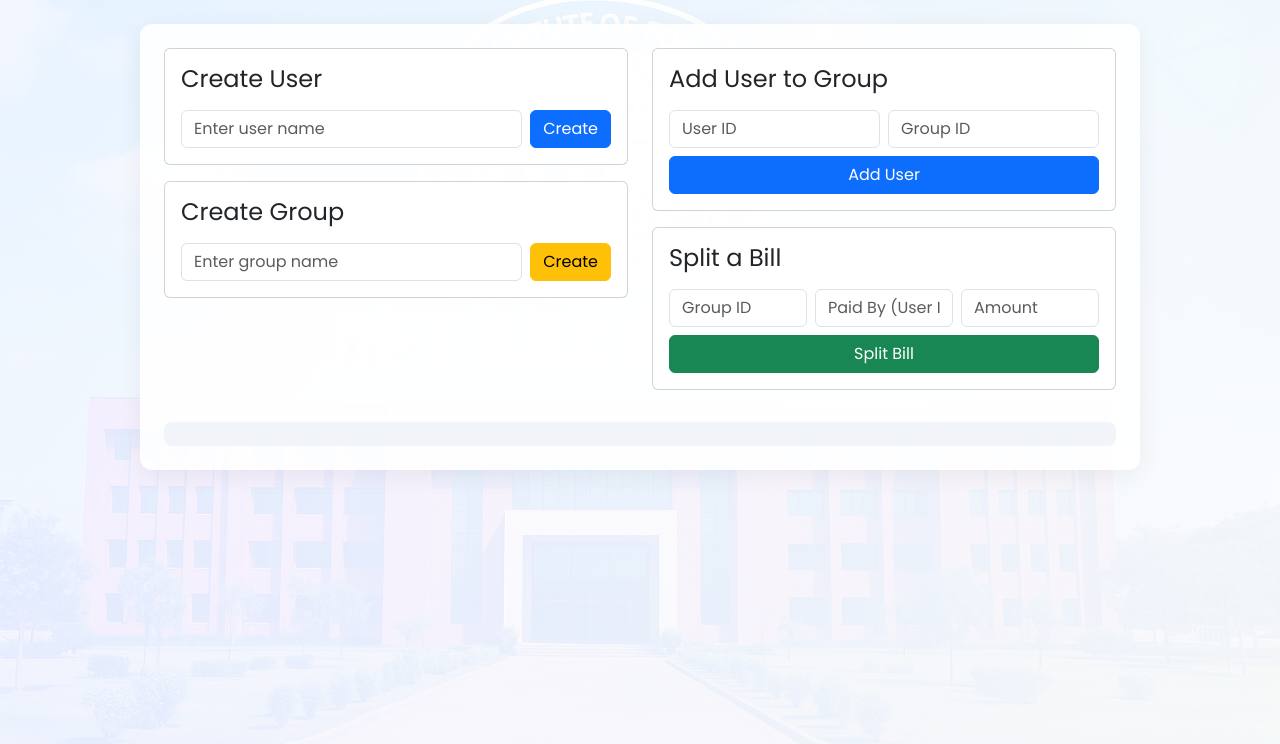
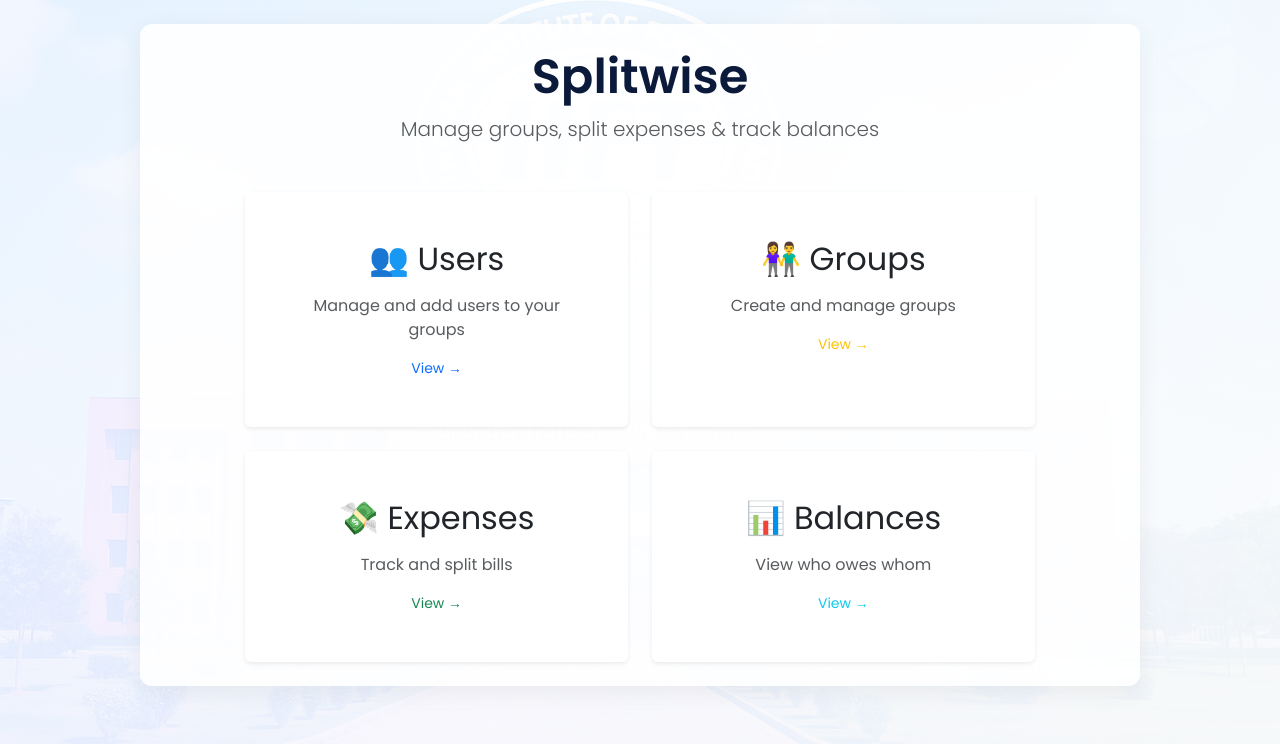
Before and after one commit to skyakashh/splitwise_flask, a Flask app: page / in a window 1280 px wide. Shown: the part 56-800 px from the top of the page. Run offline with Flask 3, Linux system fonts and the light colour scheme.

Commit message:
changed index.html

```diff
--- a/app.py
+++ b/app.py
@@ -107,4 +107,4 @@
 
 
 if __name__ == "__main__":
-    app.run(host="0.0.0.0", port=5000)
+    app.run(host="0.0.0.0", port=8000)
--- a/templates/index.html
+++ b/templates/index.html
@@ -1,111 +1,67 @@
 {% extends "base.html" %}
 {% block content %}
 
-<div class="row gy-4">
-    <div class="col-lg-6">
-        <div class="card p-3 mb-3">
-            <h4 class="mb-3">Create User</h4>
-            <div class="d-flex gap-2">
-                <input id="create_username" class="form-control" placeholder="Enter user name">
-                <button class="btn btn-primary" onclick="createUser()">Create</button>
+<div class="text-center mb-5">
+    <h1 class="display-5 fw-bold">Splitwise</h1>
+    <p class="lead text-muted">Manage groups, split expenses & track balances</p>
+</div>
+
+<div class="row gy-4 justify-content-center">
+    <div class="col-md-6 col-lg-5">
+        <a href="/users" class="text-decoration-none">
+            <div class="card h-100 shadow-sm border-0 text-center p-5 hover-card">
+                <h3 class="mb-3">👥 Users</h3>
+                <p class="text-muted">Manage and add users to your groups</p>
+                <small class="text-primary">View →</small>
             </div>
-        </div>
-
-        <div class="card p-3 mb-3">
-            <h4 class="mb-3">Create Group</h4>
-            <div class="d-flex gap-2">
-                <input id="create_groupname" class="form-control" placeholder="Enter group name">
-                <button class="btn btn-warning" onclick="createGroup()">Create</button>
-            </div>
-        </div>
+        </a>
     </div>
 
-    <div class="col-lg-6">
-        <div class="card p-3 mb-3">
-            <h4 class="mb-3">Add User to Group</h4>
-            <div class="row g-2">
-                <div class="col-6">
-                    <input id="group_userid" class="form-control" placeholder="User ID">
-                </div>
-                <div class="col-6">
-                    <input id="group_groupid" class="form-control" placeholder="Group ID">
-                </div>
-                <div class="col-12 mt-2">
-                    <button class="btn btn-primary w-100" onclick="addToGroup()">Add User</button>
-                </div>
+    <div class="col-md-6 col-lg-5">
+        <a href="/groups" class="text-decoration-none">
+            <div class="card h-100 shadow-sm border-0 text-center p-5 hover-card">
+                <h3 class="mb-3">👫 Groups</h3>
+                <p class="text-muted">Create and manage groups</p>
+                <small class="text-warning">View →</small>
             </div>
-        </div>
+        </a>
+    </div>
 
-        <div class="card p-3 mb-3">
-            <h4 class="mb-3">Split a Bill</h4>
-            <div class="row g-2">
-                <div class="col-md-4">
-                    <input id="expense_groupid" class="form-control" placeholder="Group ID">
-                </div>
-                <div class="col-md-4">
-                    <input id="expense_paidby" class="form-control" placeholder="Paid By (User ID)">
-                </div>
-                <div class="col-md-4">
-                    <input id="expense_amount" class="form-control" placeholder="Amount">
-                </div>
-                <div class="col-12 mt-2">
-                    <button class="btn btn-success w-100" onclick="addExpense()">Split Bill</button>
-                </div>
+    <div class="col-md-6 col-lg-5">
+        <a href="/expenses" class="text-decoration-none">
+            <div class="card h-100 shadow-sm border-0 text-center p-5 hover-card">
+                <h3 class="mb-3">💸 Expenses</h3>
+                <p class="text-muted">Track and split bills</p>
+                <small class="text-success">View →</small>
             </div>
-        </div>
+        </a>
+    </div>
+
+    <div class="col-md-6 col-lg-5">
+        <a href="/balances" class="text-decoration-none">
+            <div class="card h-100 shadow-sm border-0 text-center p-5 hover-card">
+                <h3 class="mb-3">📊 Balances</h3>
+                <p class="text-muted">View who owes whom</p>
+                <small class="text-info">View →</small>
+            </div>
+        </a>
     </div>
 </div>
 
-<div id="response" class="response mt-3"></div>
-
-<script>
-async function api(url, method = "POST", data = {}) {
-    const opts = { method };
-    if (method !== "GET") {
-        opts.headers = { 'Content-Type': 'application/x-www-form-urlencoded' };
-        opts.body = new URLSearchParams(data);
-    }
-
-    const res = await fetch(url, opts);
-    const ct = res.headers.get('content-type') || '';
-    if (ct.includes('application/json')) {
-        return res.json();
-    }
-    // if server redirected to HTML page (redirect responses), return plain text and status
-    const text = await res.text();
-    return { status: res.status, text };
+<style>
+.hover-card {
+    transition: all 0.3s ease;
+    cursor: pointer;
 }
 
-async function createUser(){
-    let name = document.getElementById("create_username").value;
-    if (!name) { document.getElementById("response").innerText = 'Please enter a name.'; return; }
-    let r = await api("/add_user", "POST", { name });
-    document.getElementById("response").innerText = r.text || JSON.stringify(r, null, 2);
+.hover-card:hover {
+    transform: translateY(-8px);
+    box-shadow: 0 12px 30px rgba(15, 15, 15, 0.2) !important;
 }
 
-async function createGroup(){
-    let name = document.getElementById("create_groupname").value;
-    if (!name) { document.getElementById("response").innerText = 'Please enter a group name.'; return; }
-    let r = await api("/add_group", "POST", { name });
-    document.getElementById("response").innerText = r.text || JSON.stringify(r, null, 2);
+.hover-card h3 {
+    font-size: 2rem;
 }
-
-async function addToGroup(){
-    let user_id = document.getElementById("group_userid").value;
-    let group_id = document.getElementById("group_groupid").value;
-    if (!user_id || !group_id) { document.getElementById("response").innerText = 'Enter both User ID and Group ID.'; return; }
-    let r = await api("/add_user_to_group", "POST", { user_id, group_id });
-    document.getElementById("response").innerText = r.text || JSON.stringify(r, null, 2);
-}
-
-async function addExpense(){
-    let group_id = document.getElementById("expense_groupid").value;
-    let paid_by = document.getElementById("expense_paidby").value;
-    let amount = document.getElementById("expense_amount").value;
-    if (!group_id || !paid_by || !amount) { document.getElementById("response").innerText = 'Fill all fields.'; return; }
-    let r = await api("/add_expense", "POST", { group_id, paid_by, amount });
-    document.getElementById("response").innerText = r.text || JSON.stringify(r, null, 2);
-}
-</script>
+</style>
 
 {% endblock %}
```
Also changed, not shown: instance/database.db.
